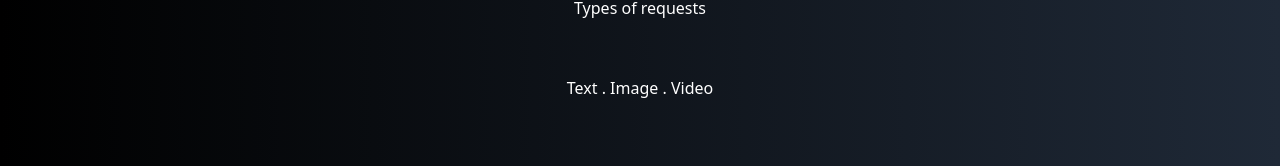
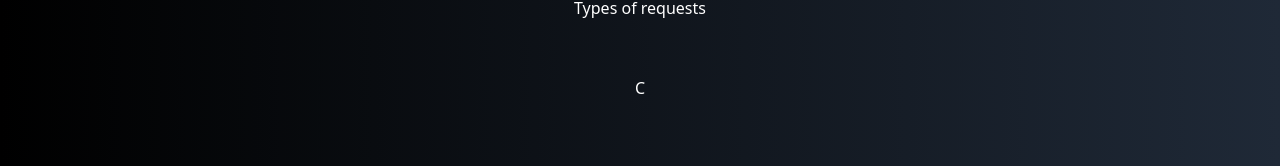
Before and after one commit to karanchugh02/content-watchdog-frontend, a Next.js app: page / in a window 1280 px wide. Shown: the part 402-568 px from the top of the page. Built offline with nearby package versions, Linux system fonts and the light colour scheme.

Commit message:
updated home

```diff
--- a/components/home/main/index.tsx
+++ b/components/home/main/index.tsx
@@ -27,7 +27,7 @@ function HomeMain() {
           <div className="text-center">
             <p className="m-7">Types of requests</p>
             <br />
-            <h3 className="m-1">Text . Image . Video</h3>
+            <h3 className="m-1">C</h3>
           </div>
         </div>
       </main>
```
